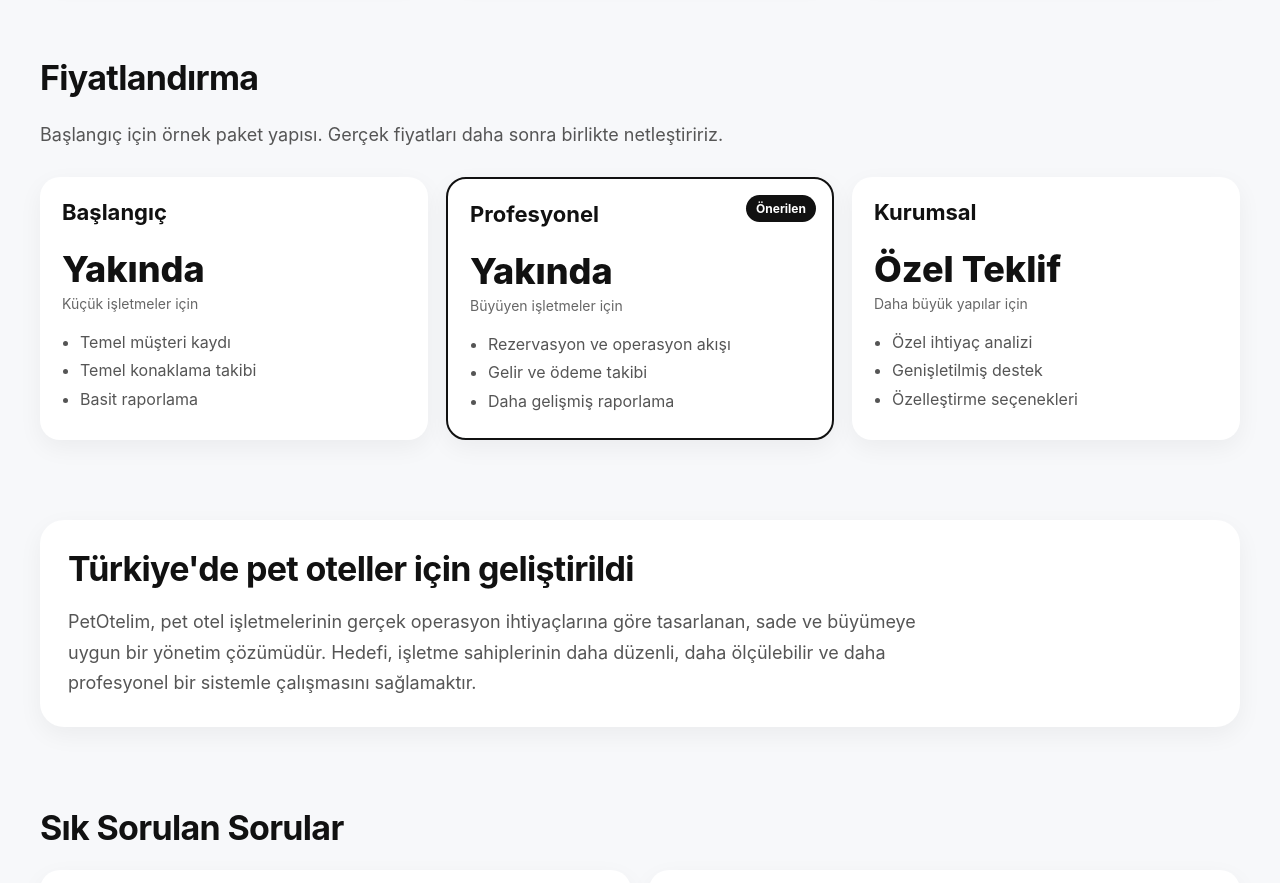
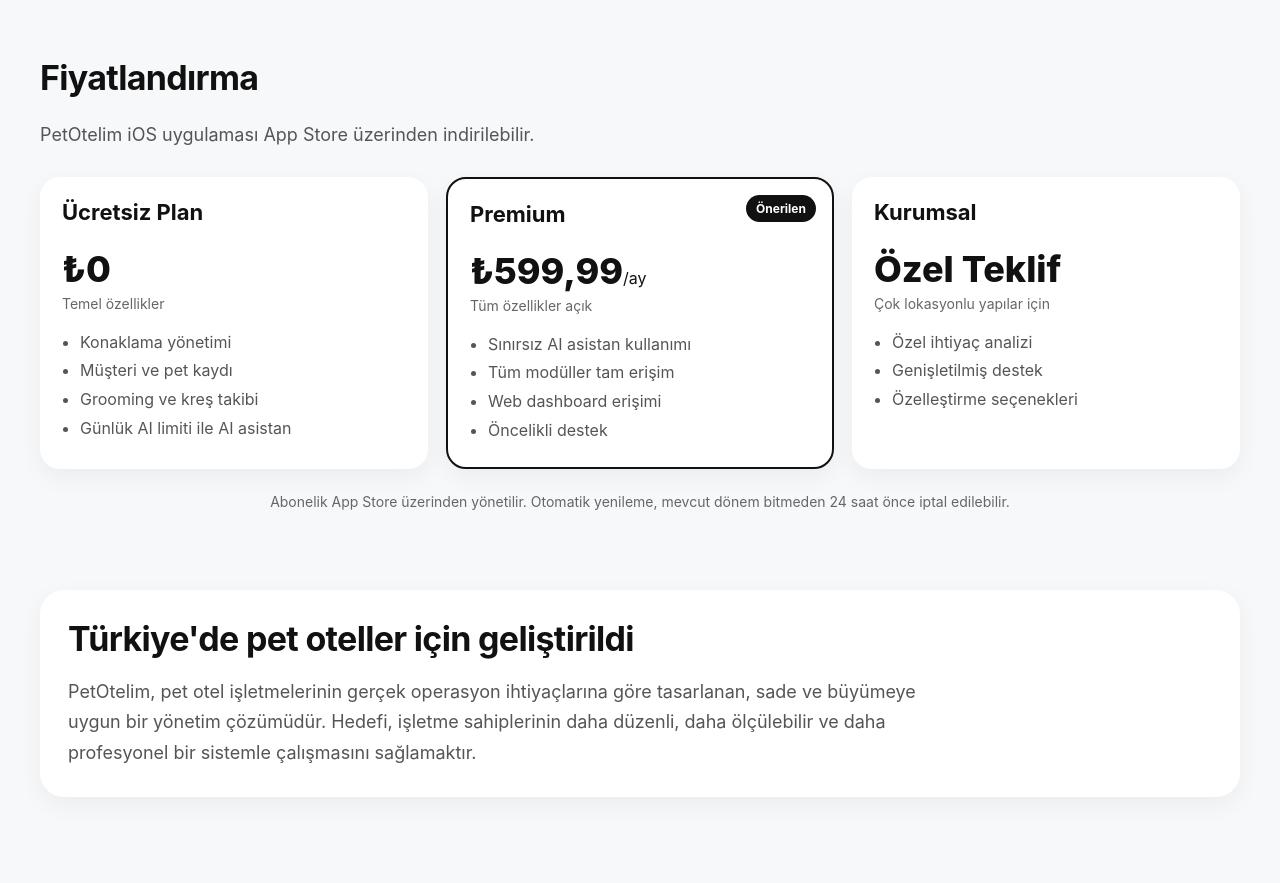
Before and after one commit to tusadisticaret/petotelim-web, a Next.js app: page / in a window 1280 px wide. Shown: the part 1560-2443 px from the top of the page. Built offline with nearby package versions, Linux system fonts and the light colour scheme.

Commit message:
Update pricing section with real prices

```diff
--- a/app/page.tsx
+++ b/app/page.tsx
@@ -120,34 +120,36 @@
 <section id="pricing" className="section">
   <h2 className="section-title">Fiyatlandırma</h2>
   <p className="section-subtitle">
-            Başlangıç için örnek paket yapısı. Gerçek fiyatları daha sonra birlikte netleştiririz.
+    PetOtelim iOS uygulaması App Store üzerinden indirilebilir.
   </p>
   <div className="pricing-grid">
     <div className="pricing-card">
-              <h3>Başlangıç</h3>
-              <div className="price">Yakında</div>
-              <div className="price-note">Küçük işletmeler için</div>
+      <h3>Ücretsiz Plan</h3>
+      <div className="price">₺0</div>
+      <div className="price-note">Temel özellikler</div>
       <ul className="pricing-list">
-                <li>Temel müşteri kaydı</li>
-                <li>Temel konaklama takibi</li>
-                <li>Basit raporlama</li>
+        <li>Konaklama yönetimi</li>
+        <li>Müşteri ve pet kaydı</li>
+        <li>Grooming ve kreş takibi</li>
+        <li>Günlük AI limiti ile AI asistan</li>
       </ul>
     </div>
     <div className="pricing-card featured">
       <div className="pricing-badge">Önerilen</div>
-              <h3>Profesyonel</h3>
-              <div className="price">Yakında</div>
-              <div className="price-note">Büyüyen işletmeler için</div>
+      <h3>Premium</h3>
+      <div className="price">₺599,99<span style={{fontSize: 16, fontWeight: 400}}>/ay</span></div>
+      <div className="price-note">Tüm özellikler açık</div>
       <ul className="pricing-list">
-                <li>Rezervasyon ve operasyon akışı</li>
-                <li>Gelir ve ödeme takibi</li>
-                <li>Daha gelişmiş raporlama</li>
+        <li>Sınırsız AI asistan kullanımı</li>
+        <li>Tüm modüller tam erişim</li>
+        <li>Web dashboard erişimi</li>
+        <li>Öncelikli destek</li>
       </ul>
     </div>
     <div className="pricing-card">
       <h3>Kurumsal</h3>
       <div className="price">Özel Teklif</div>
-              <div className="price-note">Daha büyük yapılar için</div>
+      <div className="price-note">Çok lokasyonlu yapılar için</div>
       <ul className="pricing-list">
         <li>Özel ihtiyaç analizi</li>
         <li>Genişletilmiş destek</li>
@@ -155,6 +157,9 @@
       </ul>
     </div>
   </div>
+  <p style={{textAlign: "center", marginTop: 24, color: "#666", fontSize: 14}}>
+    Abonelik App Store üzerinden yönetilir. Otomatik yenileme, mevcut dönem bitmeden 24 saat önce iptal edilebilir.
+  </p>
 </section>
 
         <section id="about" className="section">
```
Lines whose indentation alone changed are shown as unchanged.
